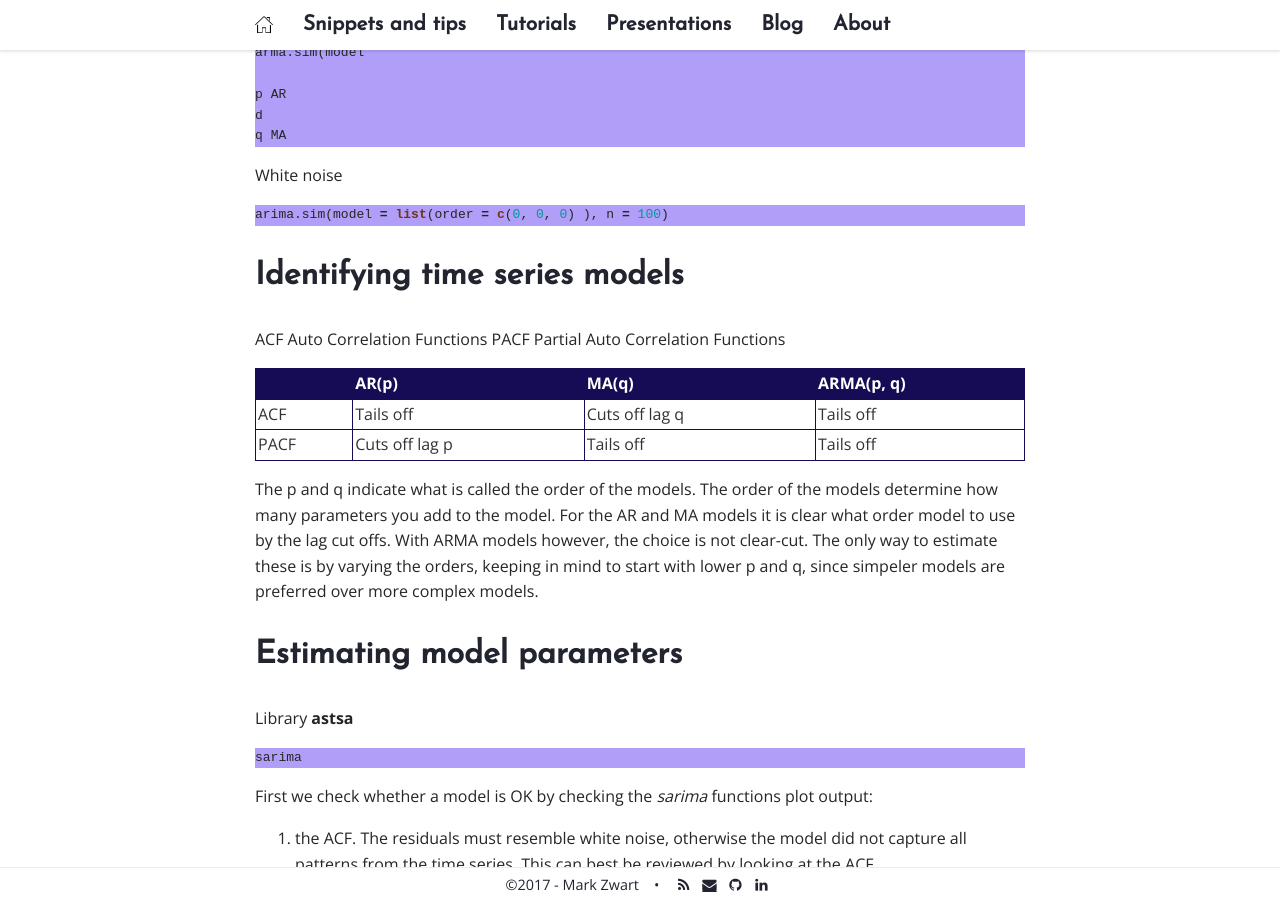
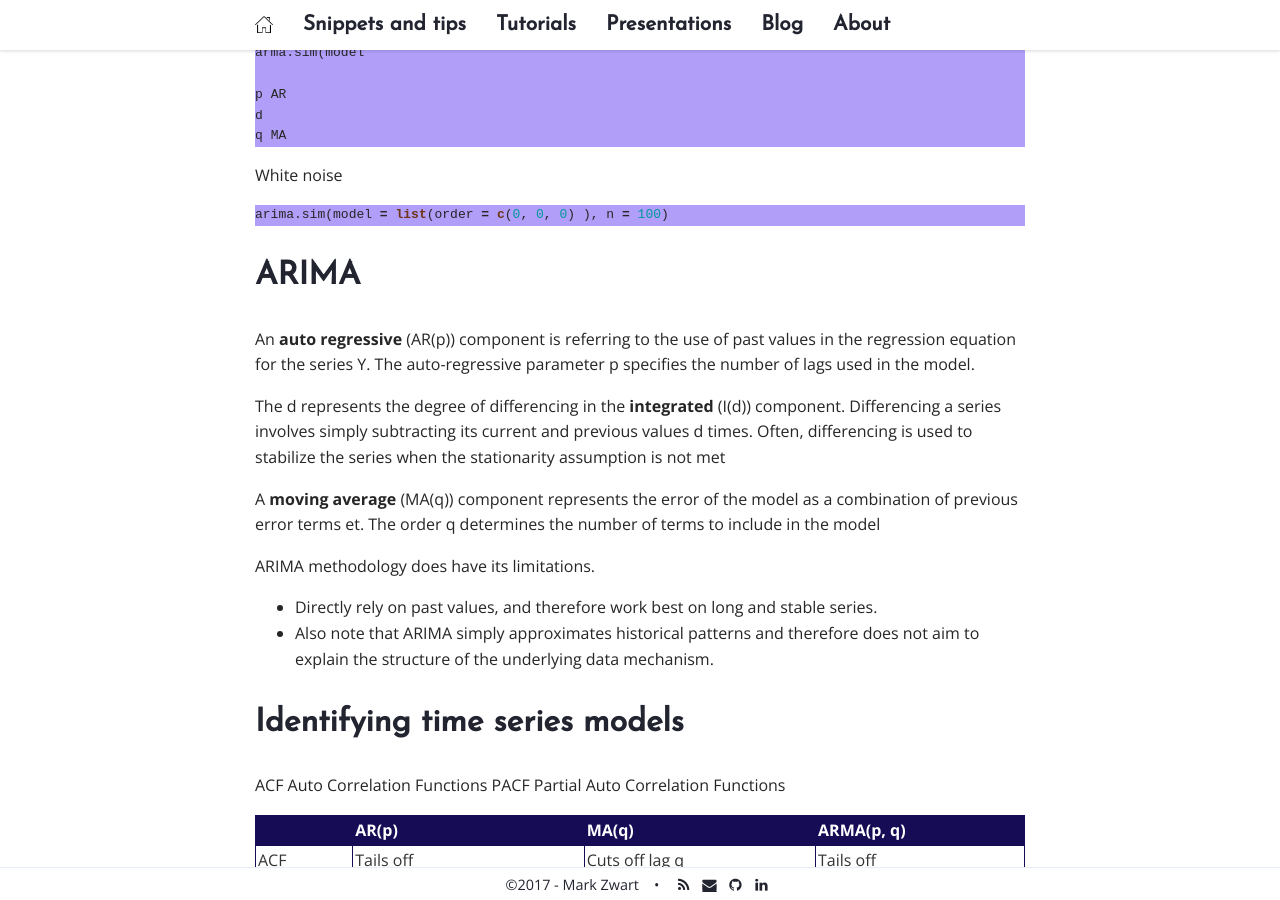
Before and after one commit to mark-me/mark-me.github.io, a Jekyll site: the page built from _pages/tutorials/time-series-forecasting/time-series-forecasting.md, in a window 1280 px wide and 900 px high, scrolled down 1612 px. Built offline with Jekyll 4.4.1, drawn with Linux system fonts in a browser that asks for light colours; nearby versions of some CDN libraries; comment, search, counter and statistics services are not loaded.

Commit message:
Update time-series-forecasting.md

````diff
--- a/_pages/tutorials/time-series-forecasting/time-series-forecasting.md
+++ b/_pages/tutorials/time-series-forecasting/time-series-forecasting.md
@@ -64,6 +64,19 @@ White noise
 arima.sim(model = list(order = c(0, 0, 0) ), n = 100)
 ```
 
+# ARIMA
+
+An **auto regressive** (AR(p)) component is referring to the use of past values in the regression equation for the series Y. The auto-regressive parameter p specifies the number of lags used in the model.
+
+The d represents the degree of differencing in the **integrated** (I(d)) component. Differencing a series involves simply subtracting its current and previous values d times. Often, differencing is used to stabilize the series when the stationarity assumption is not met
+
+A **moving average** (MA(q)) component represents the error of the model as a combination of previous error terms et. The order q determines the number of terms to include in the model
+
+ARIMA methodology does have its limitations.
+* Directly rely on past values, and therefore work best on long and stable series.
+* Also note that ARIMA simply approximates historical patterns and therefore does not aim to explain the structure of the underlying data mechanism.
+
+
 # Identifying time series models
 
 ACF Auto Correlation Functions
````
